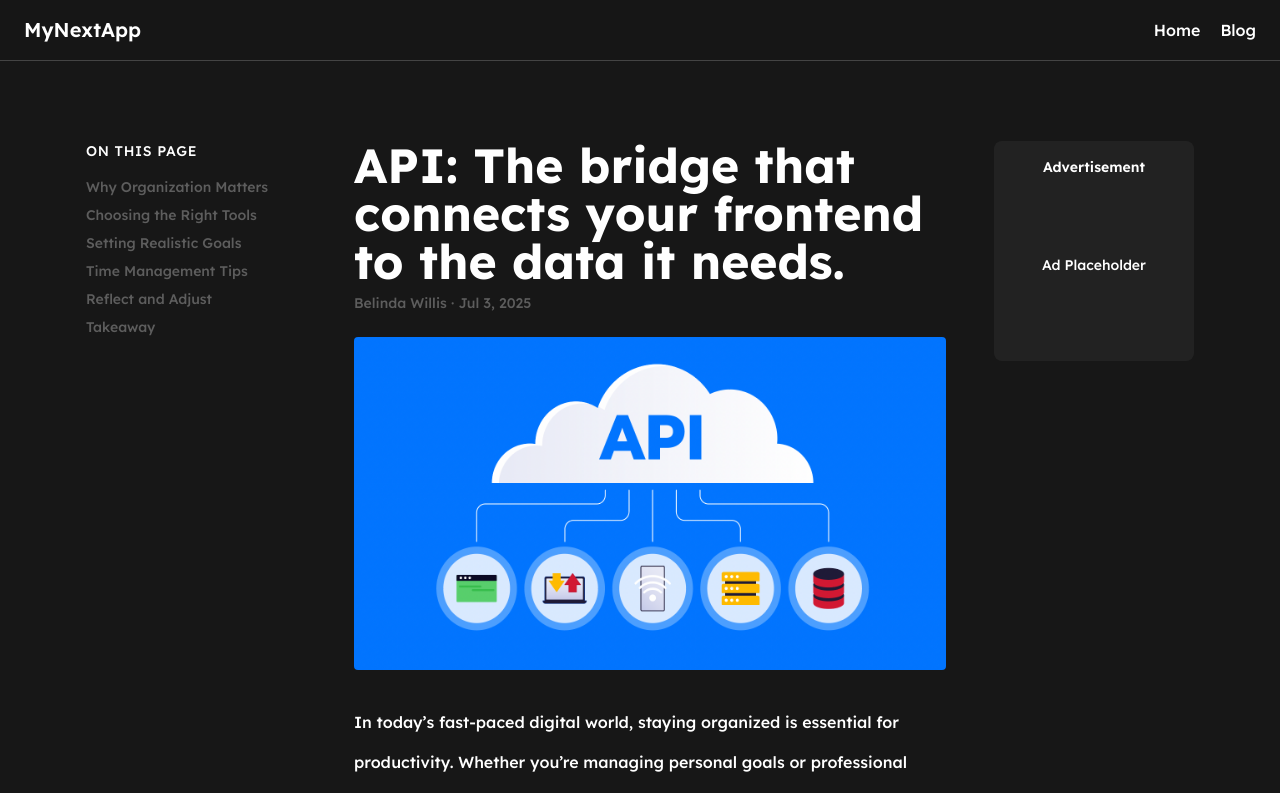
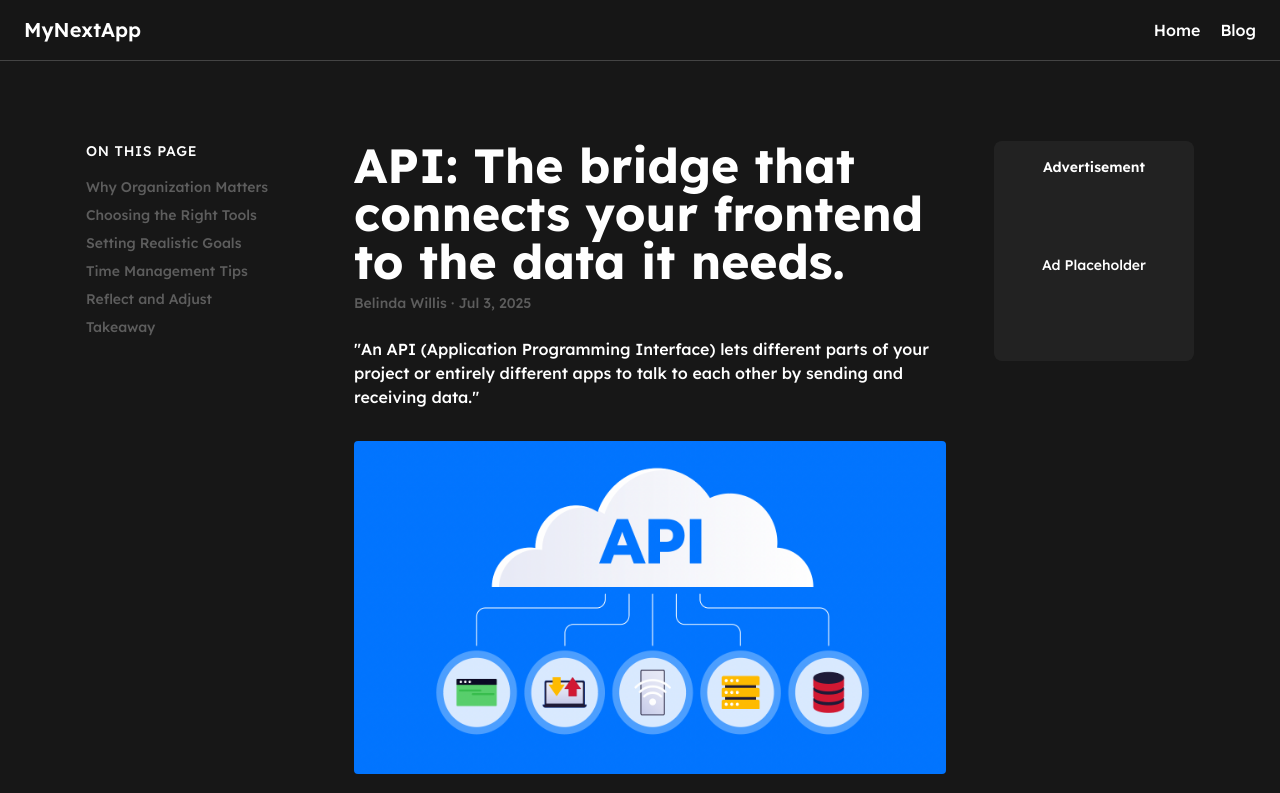
Before and after one commit to Akshiro28/my-next-app, a Next.js app in the folder frontend/: page /blog/api-the-bridge-that-connects in a window 1280 px wide. Shown: the top 793 px of the page. Built offline with nearby package versions, Linux system fonts and the light colour scheme.

Commit message:
minor improvements to styling and layout (articles now include the excerpt which located above the article image)

```diff
--- a/frontend/app/blog/[slug]/page.tsx
+++ b/frontend/app/blog/[slug]/page.tsx
@@ -29,7 +29,7 @@ export default function BlogPostPage() {
     return () => clearTimeout(timeout);
   }, [post]);
 
-  if (!post) return <h1 className="text-center py-16">404 - Post Not Found</h1>;
+  if (!post) return <h1 className="text-center flex items-center justify-center min-h-[calc(100vh-154px)] text-4xl">404 - Post Not Found</h1>;
 
   return (
     <main className="bs-container mx-auto px-4 py-16 grid grid-cols-1 lg:grid-cols-[220px_1fr_200px] gap-12">
@@ -66,6 +66,7 @@ export default function BlogPostPage() {
             day: "numeric",
           })}
         </p>
+        <p className="mb-8">"{post.excerpt}"</p>
         <div className="relative w-full aspect-[16/9] mb-8 rounded overflow-hidden">
           <img
             src={post.image}
```
